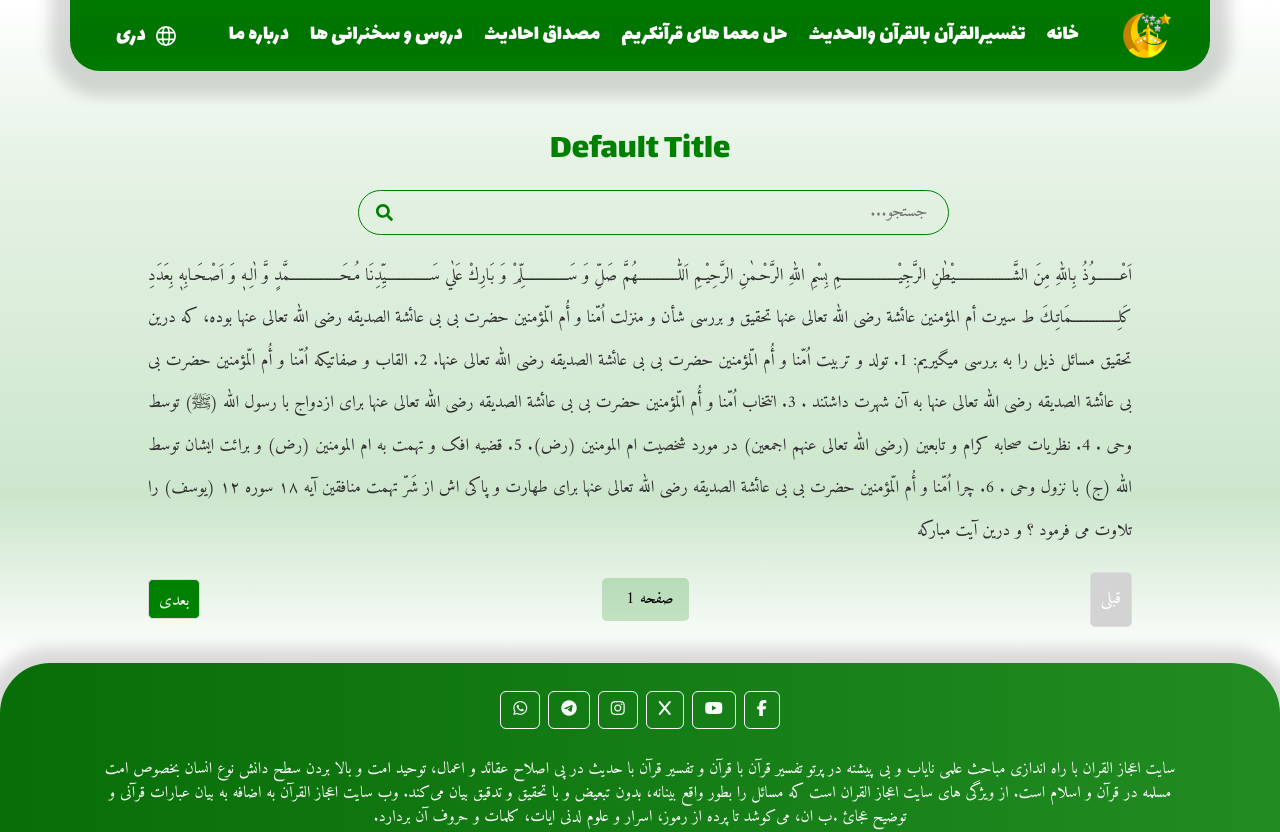
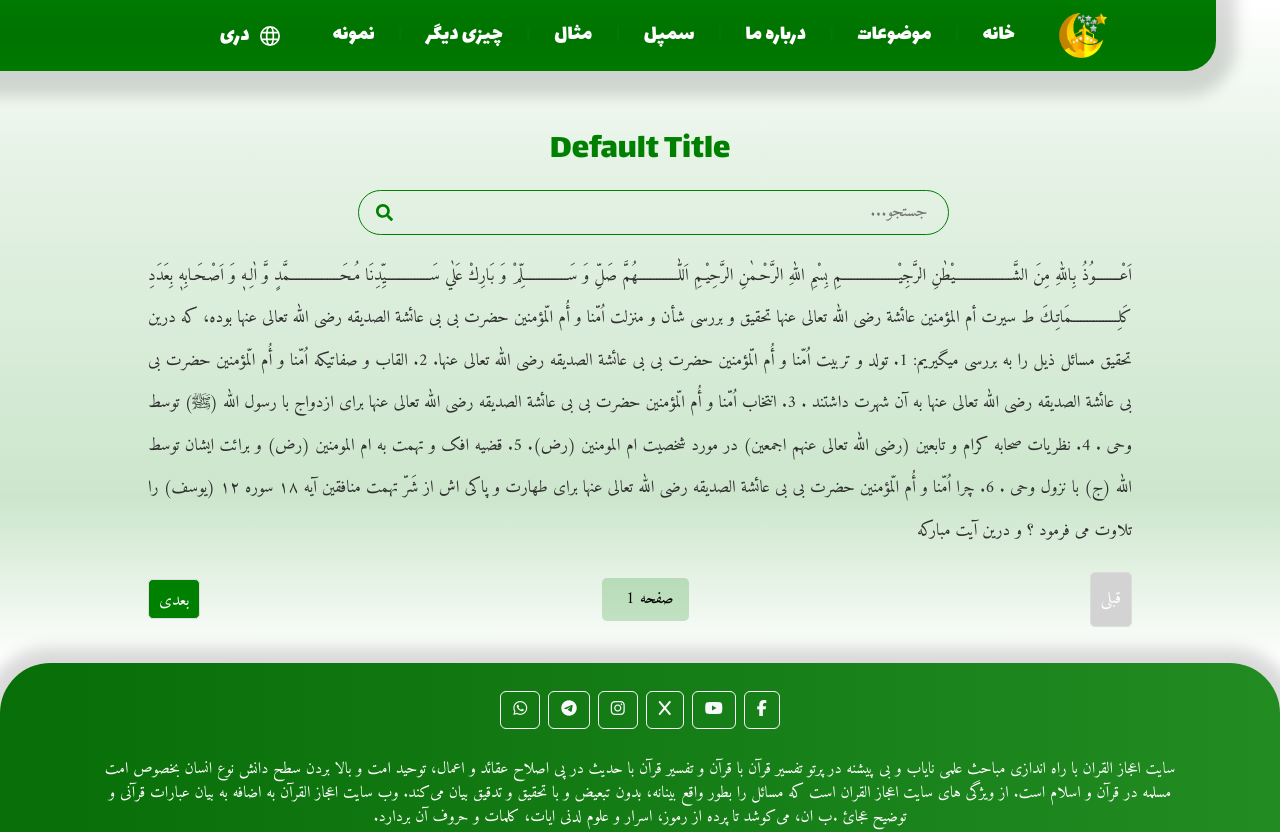
Before and after one commit to jamalnaserhabibi/ejaz_e-quran, a React (Vite) app: page /taqrirView in a window 1280 px wide. Shown: the top 832 px of the page. Built offline with nearby package versions, Linux system fonts and the light colour scheme; a web font is replaced by a local one.

Commit message:
nav modifications

```diff
--- a/src/components/NavBar/NavBar.css
+++ b/src/components/NavBar/NavBar.css
@@ -38,9 +38,10 @@
 
 .nav_main {
   border-radius: 40px;
+  width: 100%;
   z-index: 100;
   position: fixed;
-  left: 50%;
+  left: 45%;
   transform: translateX(-50%);
   background: linear-gradient(to top, rgba(0, 0, 0, 0.05), rgba(0, 0, 0, 0.1), rgba(0, 0, 0, 0.05));
 }
@@ -146,6 +147,58 @@
     margin-left: 0px;
   }
 }
+/* Ensure the dropdown title color doesn't change on hover */
+.custom-dropdown .dropdown-toggle {
+  color: white !important; /* Set the default color */
+}
+
+.custom-dropdown .dropdown-toggle::after {
+  display: none !important;
+}
+
+.custom-dropdown .dropdown-toggle:hover {
+  color: white !important; /* Ensure the color stays the same on hover */
+}
+
+/* Ensure the dropdown menu stays open on hover */
+.custom-dropdown:hover .dropdown-menu {
+  display: block !important;
+}
+
+/* Underline the active item */
+.nav-link.active,
+.dropdown-item.active {
+  border-bottom: 2px solid var(--gold_med) !important;
+  color: var(--gold_med) !important;
+}
+
+/* Hover effect for dropdown items */
+.dropdown-item:hover {
+  background-color: transparent !important;
+  color: var(--gold_med) !important;
+}
+
+/* Ensure the dropdown menu aligns properly */
+.dropdown-menu {
+  background-color: var(--primary) !important;
+  border: none !important;
+  border-radius: 10px !important;
+  display: none; /* Hide by default */
+  margin-top: 0; /* Remove gap between dropdown toggle and menu */
+}
+
+/* Show dropdown menu on hover */
+.navDropdown:hover .dropdown-menu {
+  display: block !important;
+}
+
+/* Dropdown item styling */
+.dropdown-item {
+  color: white !important;
+  text-align: right !important;
+  padding: 10px 20px !important;
+}
+
 @media (min-width: 992px) {
   .lang {
     height: 40px;
@@ -160,6 +213,9 @@
     display: flex !important;
     align-items: center;
   }
+  .navbar .navbar-collapse .navButton .line {
+    padding: 0 15px;
+  }
   .navbar .space {
     display: none;
   }
--- a/src/components/NavBar/NavBar.jsx
+++ b/src/components/NavBar/NavBar.jsx
@@ -1,6 +1,7 @@
 import { useState } from "react";
 import Container from "react-bootstrap/Container";
 import Nav from "react-bootstrap/Nav";
+import NavDropdown from "react-bootstrap/NavDropdown";
 import { Link } from "react-router-dom";
 import { GrLanguage } from "react-icons/gr";
 import { useLocation } from "react-router-dom";
@@ -9,11 +10,14 @@ import { Divide as Hamburger } from "hamburger-react";
 import "./NavBar.css";
 import { useTranslation } from "react-i18next";
 import logo from '../../assets/Golden.png';
+
 export default function NavBar() {
   const location = useLocation();
   const { t, i18n } = useTranslation();
   const [isOpen, setIsOpen] = useState(false);
   const [hidenav, sethidenav] = useState("navbar");
+  const [dropdownOpen1, setDropdownOpen1] = useState(false); // State for first dropdown
+  const [dropdownOpen2, setDropdownOpen2] = useState(false); // State for second dropdown
 
   const scrollTop = () => {
     if (window.scrollY >= 20) {
@@ -35,6 +39,11 @@ export default function NavBar() {
 
   const navmainClass = location.pathname !== "/" ? "nav_main nav_main_color" : "nav_main";
 
+  // Function to check if a path is active
+  const isActive = (path) => {
+    return location.pathname === path || location.search.includes(path.split("?")[1]);
+  };
+
   return (
     <div className={navmainClass}>
       <Navbar expanded={isOpen} expand="lg" className={hidenav}>
@@ -45,56 +54,158 @@ export default function NavBar() {
           <Hamburger toggled={isOpen} toggle={setIsOpen} />
           <Navbar.Collapse in={isOpen} id="basic-navbar-nav">
             <Nav className="navButton ms-auto">
-
               <span style={{ height: "20px" }} className="space"></span>
               <Nav.Link
                 as={Link}
                 to="/"
                 onClick={handleNavLinkClick}
+                className={isActive("/") ? "active" : ""}
               >
                 {t("home")}
               </Nav.Link>
               <span className="line">|</span>
-              <Nav.Link
-                as={Link}
-                to="/taqrirList?identifier=tafsirQuranBelQuran"
-                onClick={handleNavLinkClick}
+
+              {/* First NavDropdown for "topics" */}
+              <NavDropdown
+                title={t("topics")}
+                id="basic-nav-dropdown-1" // Unique ID for the first dropdown
+                show={dropdownOpen1} // Control visibility for the first dropdown
+                onMouseEnter={() => setDropdownOpen1(true)} // Open on hover
+                onMouseLeave={() => setDropdownOpen1(false)} // Close on hover out
+                className="custom-dropdown"
               >
-                {t("tafsirquran")}
-              </Nav.Link>
+                <NavDropdown.Item
+                  as={Link}
+                  to="/taqrirList?identifier=tafsirQuranBelQuran"
+                  className={isActive("/taqrirList?identifier=tafsirQuranBelQuran") ? "active" : ""}
+                  onClick={handleNavLinkClick}
+                >
+                  {t("tafsirquran")}
+                </NavDropdown.Item>
+                <NavDropdown.Item
+                  as={Link}
+                  to="/taqrirList?identifier=halmoamaHaiQuran"
+                  className={isActive("/taqrirList?identifier=halmoamaHaiQuran") ? "active" : ""}
+                  onClick={handleNavLinkClick}
+                >
+                  {t("halmoama")}
+                </NavDropdown.Item>
+                <NavDropdown.Item
+                  as={Link}
+                  to="/taqrirList?identifier=mesdaqHadith"
+                  className={isActive("/taqrirList?identifier=mesdaqHadith") ? "active" : ""}
+                  onClick={handleNavLinkClick}
+                >
+                  {t("mesdaq")}
+                </NavDropdown.Item>
+                <NavDropdown.Item
+                  as={Link}
+                  to="/taqrirList?identifier=DrosWaSokhanraniHa"
+                  className={isActive("/taqrirList?identifier=DrosWaSokhanraniHa") ? "active" : ""}
+                  onClick={handleNavLinkClick}
+                >
+                  {t("dros")}
+                </NavDropdown.Item>
+              </NavDropdown>
+
+              <span className="line">|</span>
+
+              {/* Second NavDropdown for "topics" */}
+              <NavDropdown
+                title={t("about")}
+                id="basic-nav-dropdown-2" // Unique ID for the second dropdown
+                show={dropdownOpen2} // Control visibility for the second dropdown
+                onMouseEnter={() => setDropdownOpen2(true)} // Open on hover
+                onMouseLeave={() => setDropdownOpen2(false)} // Close on hover out
+                className="custom-dropdown"
+              >
+                <NavDropdown.Item
+                  as={Link}
+                  to="/taqrirList?identifier=tafsirQuranBelQuran"
+                  className={isActive("/taqrirList?identifier=tafsirQuranBelQuran") ? "active" : ""}
+                  onClick={handleNavLinkClick}
+                >
+                  {t("whoWeAre")}
+                </NavDropdown.Item>
+                <NavDropdown.Item
+                  as={Link}
+                  to="/taqrirList?identifier=halmoamaHaiQuran"
+                  className={isActive("/taqrirList?identifier=halmoamaHaiQuran") ? "active" : ""}
+                  onClick={handleNavLinkClick}
+                >
+                  {t("establish")}
+                </NavDropdown.Item>
+                <NavDropdown.Item
+                  as={Link}
+                  to="/taqrirList?identifier=mesdaqHadith"
+                  className={isActive("/taqrirList?identifier=mesdaqHadith") ? "active" : ""}
+                  onClick={handleNavLinkClick}
+                >
+                  {t("Mission&Vission")}
+                </NavDropdown.Item>
+                <NavDropdown.Item
+                  as={Link}
+                  to="/taqrirList?identifier=DrosWaSokhanraniHa"
+                  className={isActive("/taqrirList?identifier=DrosWaSokhanraniHa") ? "active" : ""}
+                  onClick={handleNavLinkClick}
+                >
+                  {t("values")}
+                </NavDropdown.Item>
+                <NavDropdown.Item
+                  as={Link}
+                  to="/taqrirList?identifier=DrosWaSokhanraniHa"
+                  className={isActive("/taqrirList?identifier=DrosWaSokhanraniHa") ? "active" : ""}
+                  onClick={handleNavLinkClick}
+                >
+                  {t("ozoEmtiyaz")}
+                </NavDropdown.Item>
+                <NavDropdown.Item
+                  as={Link}
+                  to="/taqrirList?identifier=DrosWaSokhanraniHa"
+                  className={isActive("/taqrirList?identifier=DrosWaSokhanraniHa") ? "active" : ""}
+                  onClick={handleNavLinkClick}
+                >
+                  {t("invite")}
+                </NavDropdown.Item>
+              </NavDropdown>
+
+
               <span className="line">|</span>
               <Nav.Link
                 as={Link}
-                to="/taqrirList?identifier=halmoamaHaiQuran"
+                to="/taqrirList?identifier=about"
                 onClick={handleNavLinkClick}
+                className={isActive("/taqrirList?identifier=about") ? "active" : ""}
               >
-                {t("halmoama")}
-              </Nav.Link>
-              <span className="line">|</span>
-              <Nav.Link
-                as={Link}
-                to="/taqrirList?identifier=mesdaqHadith"
-                onClick={handleNavLinkClick}
-              >
-                {t("mesdaq")}
-              </Nav.Link>
-              <span className="line">|</span>
-              <Nav.Link
-                as={Link}
-                to="/taqrirList?identifier=DrosWaSokhanraniHa"
-                onClick={handleNavLinkClick}
-              >
-                {t("dros")}
+               سمپل
               </Nav.Link>
               <span className="line">|</span>
               <Nav.Link
                 as={Link}
                 to="/taqrirList?identifier=about"
                 onClick={handleNavLinkClick}
+                className={isActive("/taqrirList?identifier=about") ? "active" : ""}
               >
-                {t("about")}
+               مثال
               </Nav.Link>
-
+              <span className="line">|</span>
+              <Nav.Link
+                as={Link}
+                to="/taqrirList?identifier=about"
+                onClick={handleNavLinkClick}
+                className={isActive("/taqrirList?identifier=about") ? "active" : ""}
+              >
+                چیزی دیگر
+              </Nav.Link>
+              <span className="line">|</span>
+              <Nav.Link
+                as={Link}
+                to="/taqrirList?identifier=about"
+                onClick={handleNavLinkClick}
+                className={isActive("/taqrirList?identifier=about") ? "active" : ""}
+              >
+                نمونه
+              </Nav.Link>
 
               <div className="lang">
                 <GrLanguage style={{ color: "white", fontSize: "20px" }} />
--- a/src/components/NavBar/NavBar.scss
+++ b/src/components/NavBar/NavBar.scss
@@ -35,13 +35,14 @@
 }
 .nav_main {
   border-radius: 40px;
-
+  // border: 1px solid red;
+  width: 100%;
   z-index: 100;
   position: fixed;
   // width: 100%;
   // height: 100vh;
   // top: 10px;
-  left: 50%;
+  left:45%;
   // border-radius: 50px;
   transform: translateX(-50%);
   // background-color: rgba(0, 128, 0, 0.212);
@@ -71,7 +72,6 @@
       // margin-left: 60px;
     }
     .nav-link {
-
       padding: 5px;
       white-space: nowrap;
       position: relative;
@@ -170,6 +170,55 @@
     }
   }
 }
+/* Ensure the dropdown title color doesn't change on hover */
+.custom-dropdown .dropdown-toggle {
+  color: white !important; /* Set the default color */
+}
+.custom-dropdown .dropdown-toggle::after {
+  display: none !important;
+}
+.custom-dropdown .dropdown-toggle:hover {
+  color: white !important; /* Ensure the color stays the same on hover */
+}
+
+/* Ensure the dropdown menu stays open on hover */
+.custom-dropdown:hover .dropdown-menu {
+  display: block !important;
+}
+
+/* Underline the active item */
+.nav-link.active,
+.dropdown-item.active {
+  border-bottom: 2px solid var(--gold_med) !important;
+  color: var(--gold_med) !important;
+}
+
+/* Hover effect for dropdown items */
+.dropdown-item:hover {
+  background-color: transparent !important;
+  color: var(--gold_med) !important;
+}
+
+/* Ensure the dropdown menu aligns properly */
+.dropdown-menu {
+  background-color: var(--primary) !important;
+  border: none !important;
+  border-radius: 10px !important;
+  display: none; /* Hide by default */
+  margin-top: 0; /* Remove gap between dropdown toggle and menu */
+}
+
+/* Show dropdown menu on hover */
+.navDropdown:hover .dropdown-menu {
+  display: block !important;
+}
+
+/* Dropdown item styling */
+.dropdown-item {
+  color: white !important;
+  text-align: right !important;
+  padding: 10px 20px !important;
+}
 @media (min-width: 992px) {
   .lang {
     height: 40px;
@@ -201,11 +250,9 @@
        color: rgba(0, 128, 0, 0.625);
         display: flex !important;
         align-items: center;
-        // .line{
-        //   width: 10px;
-        //   height: 10px;
-        //   background-color: red;
-        // }
+        .line{
+       padding: 0 15px;
+        }
       }
     }
     .space {
--- a/src/components/topics_card/topics_card.jsx
+++ b/src/components/topics_card/topics_card.jsx
@@ -11,25 +11,25 @@ export default function HadithRoz() {
   const topics = [
     {
       text: t("tafsirquran"),
-      effect: "fade-right",
+      effect: "fade-up",
       icon: <FaBook size={70} className="icon" />,
       link: "/taqrirList?identifier=tafsirQuranBelQuran"
     },
     {
       text:  t("halmoama"),
-      effect: "fade-right",
+      effect: "fade-down",
       icon: <FaLightbulb size={70} className="icon" />,
       link: "/taqrirList?identifier=halmoamaHaiQuran"
     },
     {
       text:  t("mesdaq"),
-      effect: "fade-left",
+      effect: "fade-up",
       icon: <FaSearch size={70} className="icon" />,
       link: "/taqrirList?identifier=mesdaqHadith"
     },
     {
       text:  t("dros"),
-      effect: "fade-left",
+      effect: "fade-down",
       icon: <FaMicrophoneAlt size={70} className="icon" />,
       link: "/taqrirList?identifier=DrosWaSokhanraniHa"
     }
--- a/src/languages/arabi.json
+++ b/src/languages/arabi.json
@@ -4,5 +4,12 @@
   "halmoama" :"حل معما های قرآنکریم",
   "mesdaq" :"مصداق احادیث",
   "dros" :"دروس و سخنرانی ها",
-  "about":"درباره ما"
+  "about":"درباره ما",
+  "topics":"موضوعات",
+  "whoWeAre": "من نحن؟",
+  "establish": "تاريخ التأسيس",
+  "Mission&Vission": "المهمة والرؤية",
+  "values": "القيم والمبادئ الأساسية",
+  "ozoEmtiyaz":"نقاط التميز عن الآخرين",
+  "invite":"دعوة للعمل"
 }
--- a/src/languages/dari.json
+++ b/src/languages/dari.json
@@ -4,6 +4,13 @@
     "halmoama" :"حل معما های قرآنکریم",
     "mesdaq" :"مصداق احادیث",
     "dros" :"دروس و سخنرانی ها",
-  "about":"درباره ما"
+  "about":"درباره ما",
+  "topics":"موضوعات",
+  "whoWeAre": "ما کیستیم؟",
+  "establish": "پیشینه تأسیس",
+  "Mission&Vission": "ماموریت و دیدگاه",
+  "values": "ارزش ها و اصول بنیادی",
+  "ozoEmtiyaz":"وجوه امتیاز از دیگران",
+  "invite":"دعوت به اقدام"
 
 }
--- a/src/languages/pashto.json
+++ b/src/languages/pashto.json
@@ -1,9 +1,16 @@
 {
-  "home" :"خانه",
-  "tafsirquran" :"تفسیرالقرآن بالقرآن والحدیث",
-  "halmoama" :"حل معما های قرآنکریم",
-  "mesdaq" :"مصداق احادیث",
-  "dros" :"دروس و سخنرانی ها",
-  "about":"درباره ما"
+  "home" :"کور",
+  "tafsirquran" :"د قرآن او حدیث تفسیر",
+  "halmoama" :"د قرآن کریم معما حل",
+  "mesdaq" :"د احادیثو مصداق",
+  "dros" :"درسونه او ویناوې",
+  "about":"زموږ په اړه",
+  "topics":"موضوعات",
+  "whoWeAre": "موږ څوک یو؟",
+  "establish": "د تاسیس تاریخچه",
+  "Mission&Vission": "ماموریت او لید",
+  "values": "ارزښتونه او بنسټیز اصول",
+  "ozoEmtiyaz":"له نورو څخه امتیازات",
+  "invite":"د عمل بلنه"
 
 }
--- a/src/languages/urdo.json
+++ b/src/languages/urdo.json
@@ -4,6 +4,13 @@
   "halmoama" :"حل معما های قرآنکریم",
   "mesdaq" :"مصداق احادیث",
   "dros" :"دروس و سخنرانی ها",
-  "about":"درباره ما"
+  "about":"ہمارے بارے میں",
+  "topics":"موضوعات",
+  "whoWeAre": "ہم کون ہیں؟",
+  "establish": "قیام کی تاریخ",
+  "Mission&Vission": "مشن اور وژن",
+  "values": "قدریں اور بنیادی اصول",
+  "ozoEmtiyaz":"دوسروں سے امتیاز",
+  "invite":"عمل کی دعوت"
 
 }
```
Also changed, not shown: 1 other file (tests, documents, lock files or other folders).
